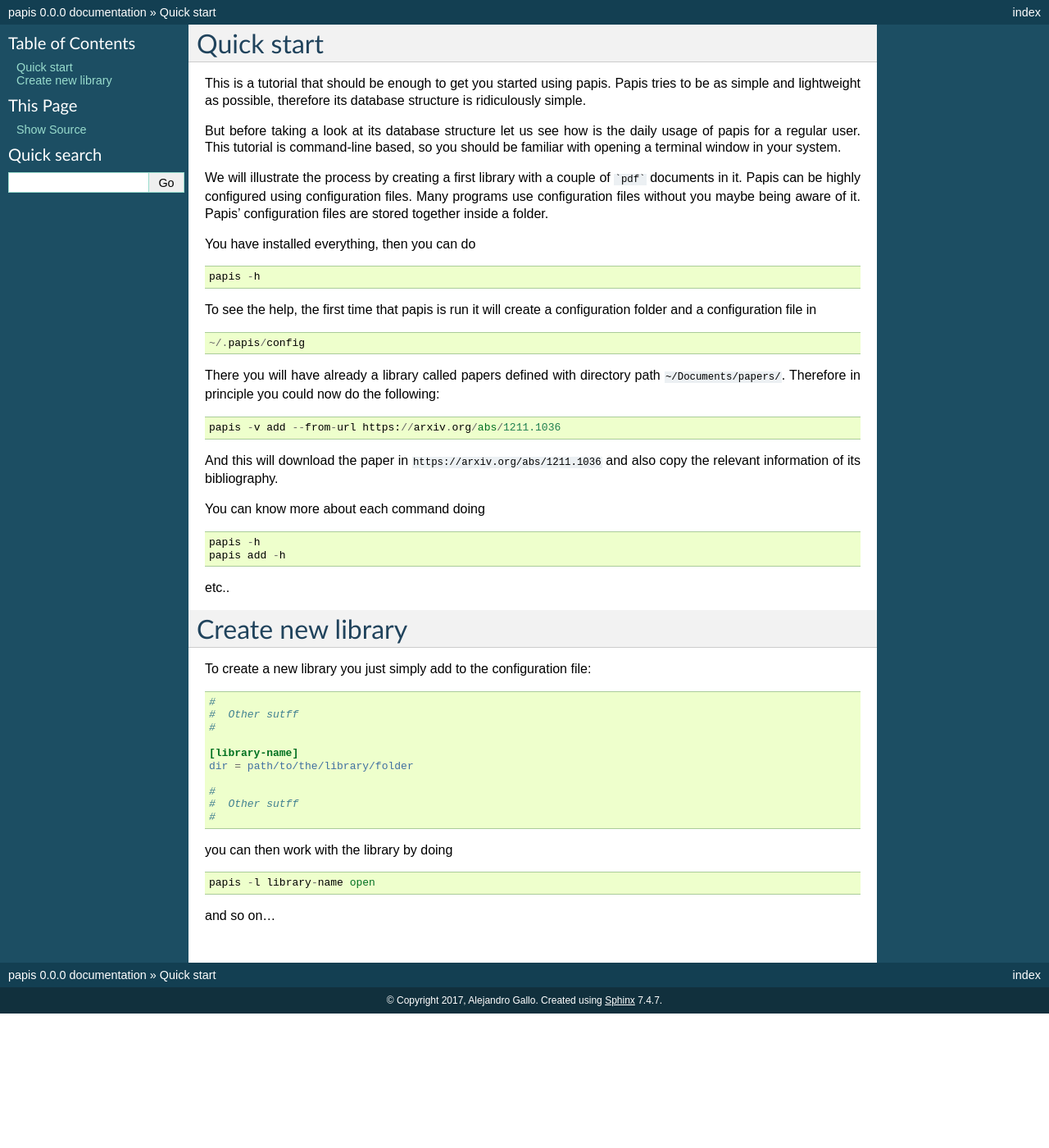
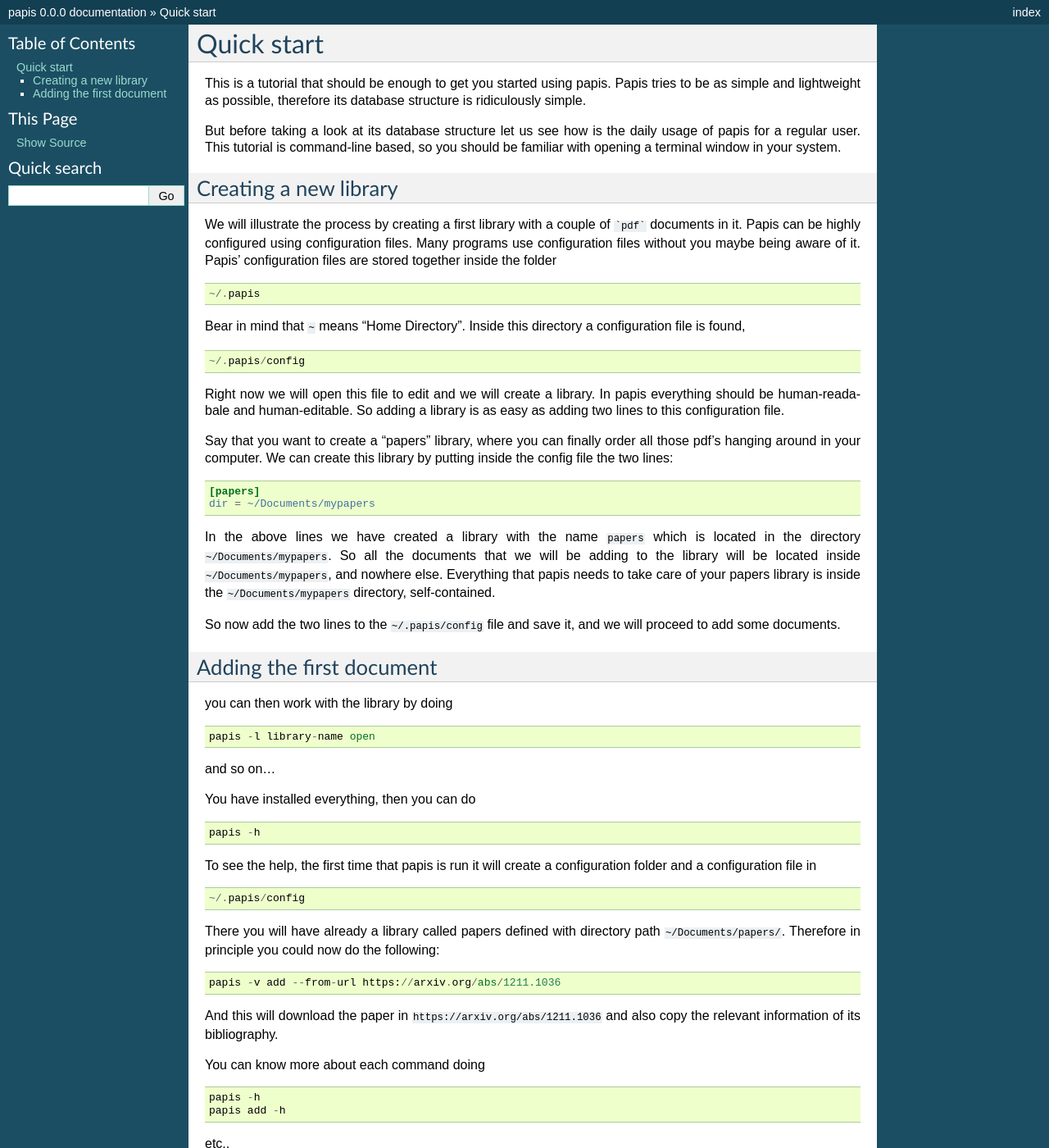
Before and after one commit to papis/papis, a Sphinx documentation site: the page built from doc/source/quick_start.rst, in a window 1280 px wide and 1400 px high. Shown: the whole window at 82% size. Built offline with Sphinx 7.4.7, drawn with Linux system fonts in a browser that asks for light colours.

Commit message:
Update quick_start

````diff
--- a/doc/source/quick_start.rst
+++ b/doc/source/quick_start.rst
@@ -10,10 +10,60 @@
 usage of papis for a regular user. This tutorial is command-line based, so you
 should be familiar with opening a terminal window in your system.
 
+Creating a new library
+----------------------
+
 We will illustrate the process by creating a first library with a couple of
 ```pdf``` documents in it. Papis can be highly configured using configuration
 files. Many programs use configuration files without you maybe being aware of
-it. Papis' configuration files are stored together inside a folder.
+it. Papis' configuration files are stored together inside the folder
+
+::
+
+    ~/.papis
+
+Bear in mind that ``~`` means "Home Directory". Inside this directory a
+configuration file is found,
+
+::
+
+    ~/.papis/config
+
+Right now we will open this file to edit and we will create a library.  In
+papis everything should be human-readabale and human-editable. So adding a
+library is as easy as adding two lines to this configuration file.
+
+Say that you want to create a "papers" library, where you can finally order
+all those pdf's hanging around in your computer. We can create this library
+by putting inside the config file the two lines:
+
+.. code:: ini
+
+    [papers]
+    dir = ~/Documents/mypapers
+
+In the above lines we have created a library with the name ``papers`` which is
+located in the directory ``~/Documents/mypapers``.  So all the documents that
+we will be adding to the library will be located inside
+``~/Documents/mypapers``, and nowhere else. Everything that papis needs to take
+care of your papers library is inside the ``~/Documents/mypapers`` directory,
+self-contained.
+
+So now add the two lines to the ``~/.papis/config`` file and save it, and we will
+proceed to add some documents.
+
+
+Adding the first document
+-------------------------
+
+you can then work with the library by doing
+
+::
+
+    papis -l library-name open
+
+and so on...
+
 
 You have installed everything, then you can do
 
@@ -47,29 +97,3 @@
     papis add -h
 
 etc..
-
-Create new library
-==================
-
-To create a new library you just simply add to the configuration file:
-
-.. code:: ini
-
-    #
-    #  Other sutff
-    #
-
-    [library-name]
-    dir = path/to/the/library/folder
-
-    #
-    #  Other sutff
-    #
-
-you can then work with the library by doing
-
-::
-
-    papis -l library-name open
-
-and so on...
````
